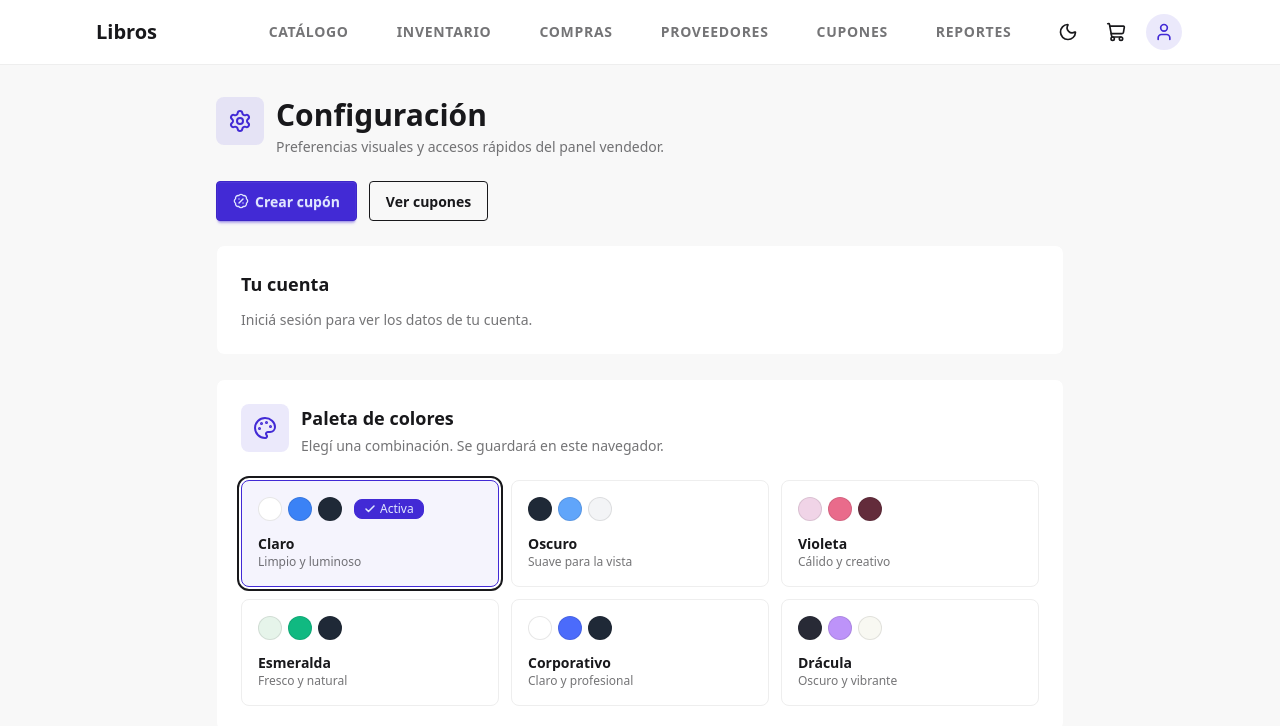
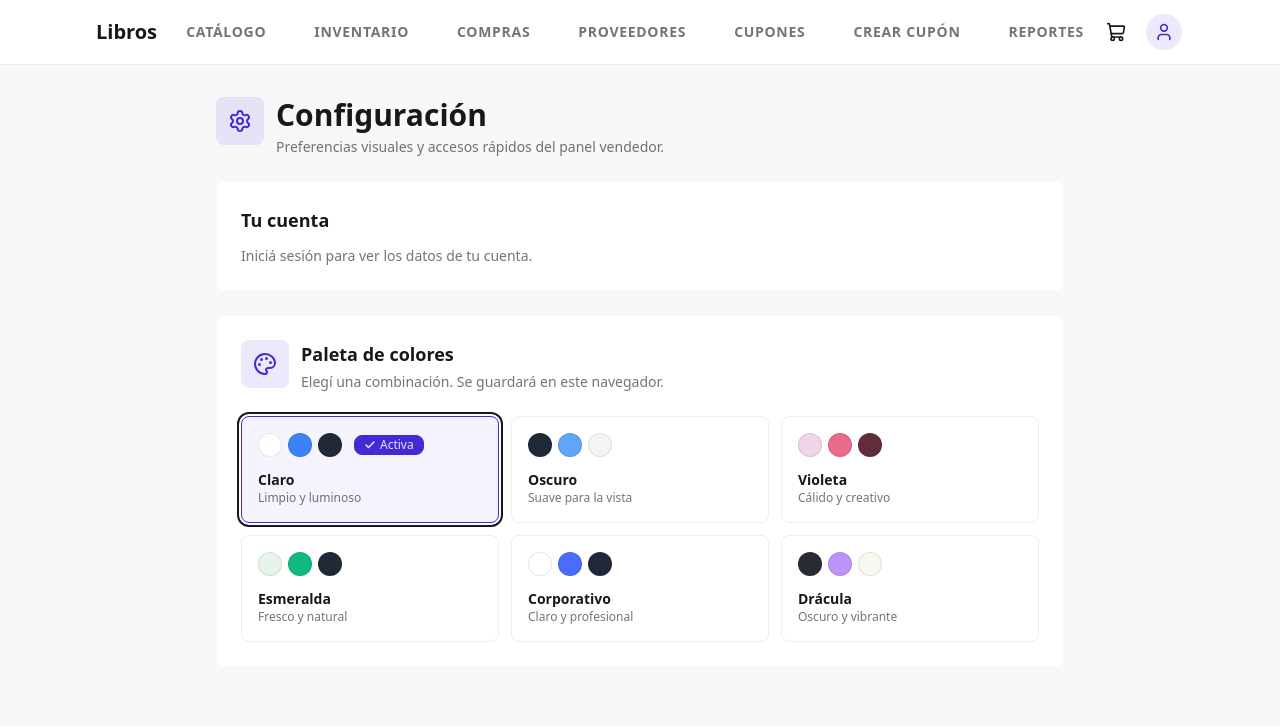
Before and after one commit to OscarLezcano/Libreria-UI, a Next.js app: page /vendedor/configuracion in a window 1280 px wide. Shown: the top 726 px of the page. Built offline with nearby package versions, Linux system fonts and the light colour scheme.

Commit message:
fix(ui): tema en configuracion, crear cupon en navbar del vendedor

```diff
--- a/app/vendedor/configuracion/page.tsx
+++ b/app/vendedor/configuracion/page.tsx
@@ -1,8 +1,7 @@
 "use client";
 
 import ProfileSettingsContent from "@/common/components/ProfileSettingsContent";
-import Link from "next/link";
-import { BadgePercent, Settings } from "lucide-react";
+import { Settings } from "lucide-react";
 
 export default function SellerSettingsPage() {
   return (
@@ -19,16 +18,6 @@ export default function SellerSettingsPage() {
         </div>
       </div>
 
-      <div className="mb-6 flex flex-wrap gap-3">
-        <Link href="/vendedor/cupones/nuevo" className="btn btn-primary">
-          <BadgePercent className="size-4" strokeWidth={2} />
-          Crear cupón
-        </Link>
-        <Link href="/vendedor/cupones" className="btn btn-outline">
-          Ver cupones
-        </Link>
-      </div>
-
       <ProfileSettingsContent />
     </main>
   );
--- a/common/components/SellerNavbar.tsx
+++ b/common/components/SellerNavbar.tsx
@@ -12,6 +12,7 @@ const SELLER_MENU = [
   { key: "compras", label: "Compras", href: "/vendedor/compras" },
   { key: "proveedores", label: "Proveedores", href: "/vendedor/proveedores" },
   { key: "cupones", label: "Cupones", href: "/vendedor/cupones" },
+  { key: "crear-cupon", label: "Crear cupón", href: "/vendedor/cupones/nuevo" },
   { key: "reportes", label: "Reportes", href: "/vendedor/reportes" },
 ] as const;
 
@@ -34,7 +35,8 @@ export default function SellerNavbar() {
     ...item,
     href:
       item.key === "sucursales" ||
-      item.key === "cupones"
+      item.key === "cupones" ||
+      item.key === "crear-cupon"
         ? item.href
         : withWarehouseContext(item.href, warehouseParam),
   }));
--- a/common/components/SiteNavbar.tsx
+++ b/common/components/SiteNavbar.tsx
@@ -1,6 +1,5 @@
 "use client";
 
-import ThemeToggle from "@/common/components/ThemeToggle";
 import UserMenu from "@/common/components/UserMenu";
 import { useCart } from "@/common/context/CartContext";
 import { ShoppingCart } from "lucide-react";
@@ -62,7 +61,6 @@ export default function SiteNavbar({ items, active }: SiteNavbarProps) {
           </ul>
         </nav>
         <div className="navbar-end gap-2">
-          <ThemeToggle />
           <div className="indicator">
             {hydrated && count > 0 && (
               <span className="badge badge-primary indicator-item badge-xs">
```
